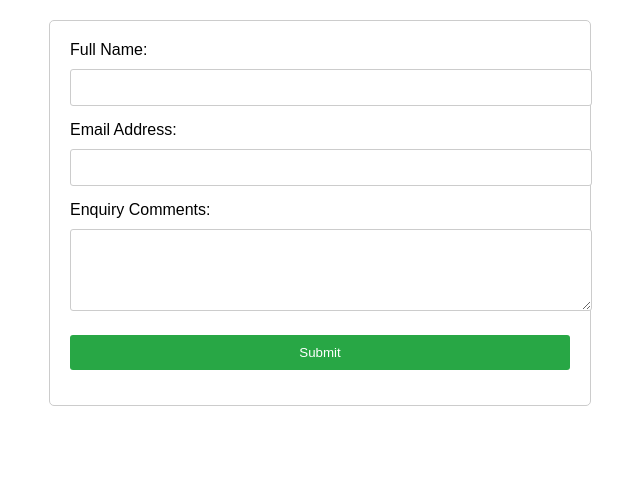
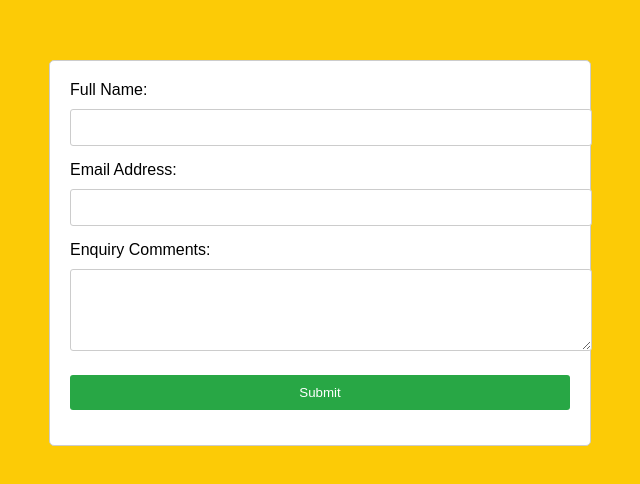
Before and after one commit to Alwin-Sajan/form-submission, a plain HTML site: page index.html in a window 1280 px wide. Shown: the whole page, without its empty margins (320-960 px from the left). Drawn offline with Linux system fonts and the light colour scheme.

Commit message:
Update index.html

```diff
--- a/index.html
+++ b/index.html
@@ -7,9 +7,12 @@
   <style>
     body {
       font-family: Arial, sans-serif;
-      margin: 20px;
+      margin: 60px;
+      background-color: #fccb06;
+
     }
     form {
+      background-color: white;
       max-width: 500px;
       margin: 0 auto;
       padding: 20px;
```
